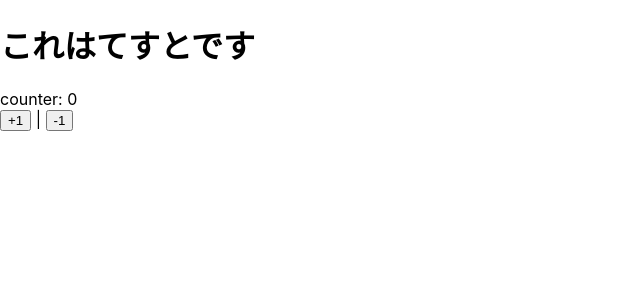
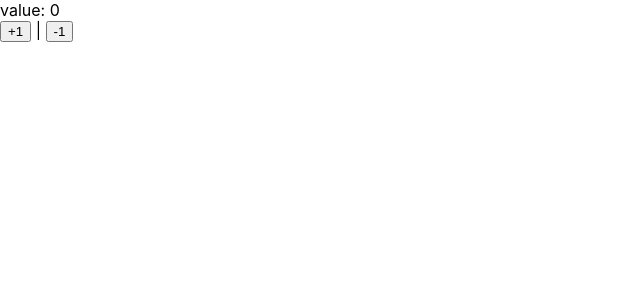
Before and after one commit to masa0sugita/udemy-react-redux-crud-application, a React (Create React App) app: page / in a window 1280 px wide. Shown: the top 300 px of the page, without its empty margins (0-640 px from the left). Built offline with nearby package versions, Linux system fonts and the light colour scheme.

Commit message:
出来上がり

```diff
--- a/src/components/App.js
+++ b/src/components/App.js
@@ -1,37 +1,26 @@
 import React, { Component } from 'react';
+import { connect } from 'react-redux';
 
-const App = () => {
-  const text = 'これはてすとです';
-  const dom = <h1 className="foo">{text}</h1>;
-  return (
-    <React.Fragment>
-      {dom}
-      <Counter />
-    </React.Fragment>
-  );
-};
+import { increment, decrement } from '../actions';
 
-class Counter extends Component {
-  constructor(props) {
-    super(props);
-    this.state = {
-      count: 0
-    };
-  }
-  handlePlusButton = () => {
-    this.setState({count: this.state.count + 1})
-  }
-  handleMinusButton = () => {
-    this.setState({count: this.state.count - 1})
-  }
+class App extends Component {
   render() {
+    const props = this.props;
     return (
       <React.Fragment>
-      <div>counter: {this.state.count}</div>
-      <button onClick={this.handlePlusButton}>+1</button> | <button onClick={this.handleMinusButton}>-1</button>
+        <div>value: {props.value}</div>
+        <button onClick={props.increment}>+1</button> |{' '}
+        <button onClick={props.decrement}>-1</button>
       </React.Fragment>
-    )
+    );
   }
 }
 
-export default App;
+const mapStateToProps = state => ({value: state.count.value});
+// const mapDispatchToProps = dispatch = ({
+//   increment: () => dispatch(increment()),
+//   decrement: () => dispatch(decrement()),
+// })
+const mapDispatchToProps = ({ increment, decrement })
+
+export default connect(mapStateToProps, mapDispatchToProps)(App);
```
